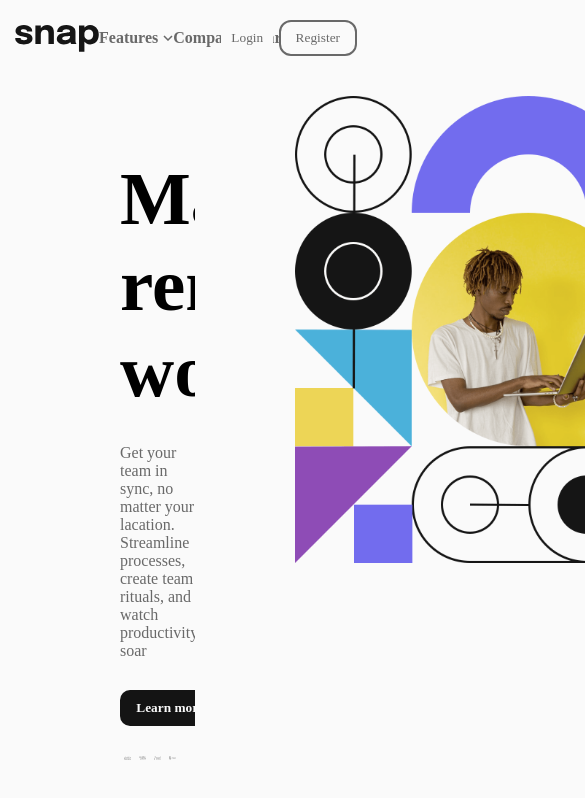
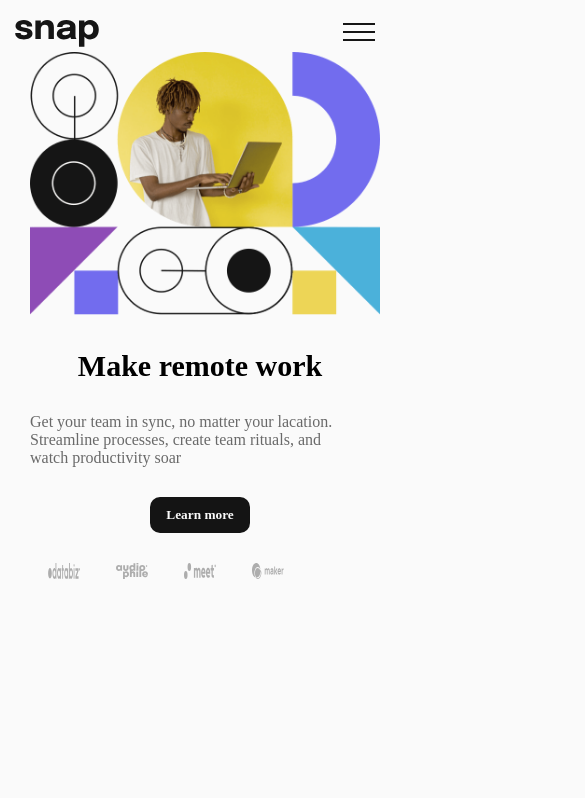
Before and after one commit to alexis25yo/land-page, a website built with webpack: page src/index.html in a window 390 px wide. Shown: the top 798 px of the page, 585 px wide, since content can reach past the window. Built offline with nearby package versions, Linux system fonts and the light colour scheme.

Commit message:
firts commit responsive

```diff
--- a/src/app/styles/styles.scss
+++ b/src/app/styles/styles.scss
@@ -40,6 +40,9 @@
     justify-content: end;
     gap: 10%;
 }
+.header__menuRe{
+    display: none;
+}
 
 .header__buttons .Login{
     border: none;
@@ -75,7 +78,14 @@
     width: 50%;
     padding: 100px 0 0 100px;
 }
+.banner__imageRe{
 
+    display: none;
+}
+.banner__imageRe img{
+    width: 350px;
+    height: auto;
+}
 .banner__left h1{
     font-size: 75px;
 }
@@ -155,3 +165,42 @@
 .show{
     display: block;
 }
+
+@media (max-width: 400px){
+    .banner__right{
+        display: none;
+    }
+    .banner .banner__image img{
+        display: none;
+    }
+    .banner__imageRe{
+      display: block;
+    }
+    .banner__left{
+        padding: 5px 0 0 10px;
+    }
+    .header__items{
+        display: none;
+    }
+    .header__buttons{
+        display: none;
+    }
+    .header__menuRe{
+        display: block;
+        cursor: pointer;
+    }
+    .banner__left{
+        width: 100%;
+    }
+    .banner__left h1{
+        display: flex;
+        justify-content: center;
+        font-size: 30px;
+    }
+    .banner__button{
+        margin-left: 120px;
+        display: flex;
+        justify-content: center;
+    }
+
+}
--- a/src/app/styles/universal.scss
+++ /dev/null
@@ -1,12 +0,0 @@
-html {
-    box-sizing: border-box;
-}
-
-*,
-*:before,
-*:after {
-    box-sizing: inherit;
-    padding: 0;
-    margin: 0;
-    font-family: 'Poppins', sans-serif;
-}
--- a/src/index.html
+++ b/src/index.html
@@ -14,10 +14,12 @@
   <header class="header">
 
       <nav class="header__nav">
-        <div class="header__items">
+        <div>
           <figure class="items__figures">
             <img src="./images/logo.svg" alt="logo">
           </figure>
+        </div>
+        <div class="header__items">
           <figure class="items__figures features">
             <figcaption><h4>Features</h4></figcaption>
             <img src="./images/icon-arrow-down.svg" alt="logo">
@@ -29,16 +31,22 @@
           <h4 class="careers">Careers</h4>
           <h4 class="about">About</h4>
         </div>
+        <div>
+          <figure class="header__menuRe">
+            <img src="./images/icon-menu.svg" alt="menu">
+          </figure>
+        </div>
         <div class="header__buttons">
           <button class="Login buttons">Login</button>
           <button class="Register buttons">Register</button>
         </div>
       </nav>
       <section class="banner">
-
         <div class="banner__left">
-
-          <h1>Make <br> remote work</h1>
+          <figure class="banner__imageRe">
+            <img src="./images/image-hero-mobile.png" alt="heroMobile">
+          </figure>
+          <h1>Make  remote work</h1>
           <p>Get your team in sync, no matter your lacation. <br> Streamline processes, create team rituals, and <br> watch productivity soar</p>
 
           <button class="banner__button">Learn more</button>
```
